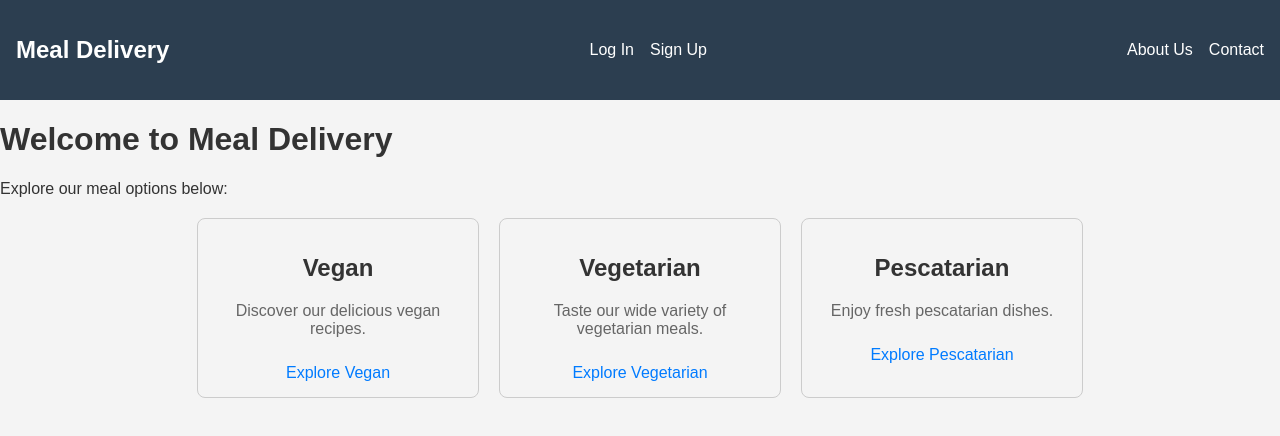
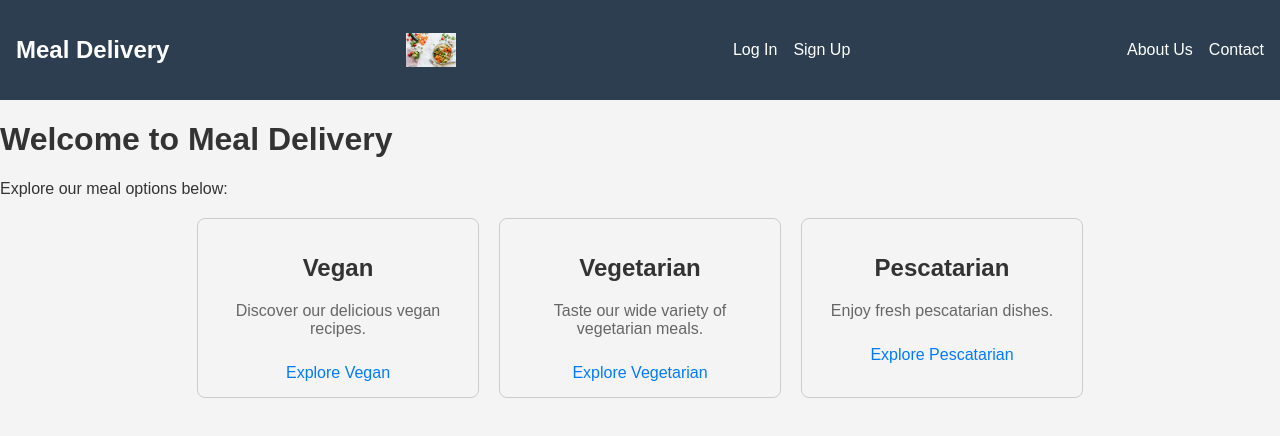
Before and after one commit to sandu456/mealdelivery-Frontend, a React (Vite) app: page / in a window 1280 px wide. Shown: the top 436 px of the page. Built offline with nearby package versions, Linux system fonts and the light colour scheme.

Commit message:
add image

```diff
--- a/src/App.tsx
+++ b/src/App.tsx
@@ -5,13 +5,14 @@ import LogIn from './Pages/LogIn';
 import SignUp from './Pages/SignUp';
 import AboutUs from './Pages/AboutUs';
 import Contact from './Pages/Contact';
-
+import testImg from './assets/test.jpeg';
 
 const App: React.FC = () => {
   return (
     <Router>
       <nav className="navbar">
       <h1>Meal Delivery </h1>
+      <img src={'./test.jpeg'} alt='test' style={{width: '50px'}} />
       <ul>
         <li><Link to="/login">Log In</Link></li>
         <li><Link to="/signup">Sign Up</Link></li>
```
Also changed, not shown: public/test.jpeg (added), src/assets/test.jpeg (added).
